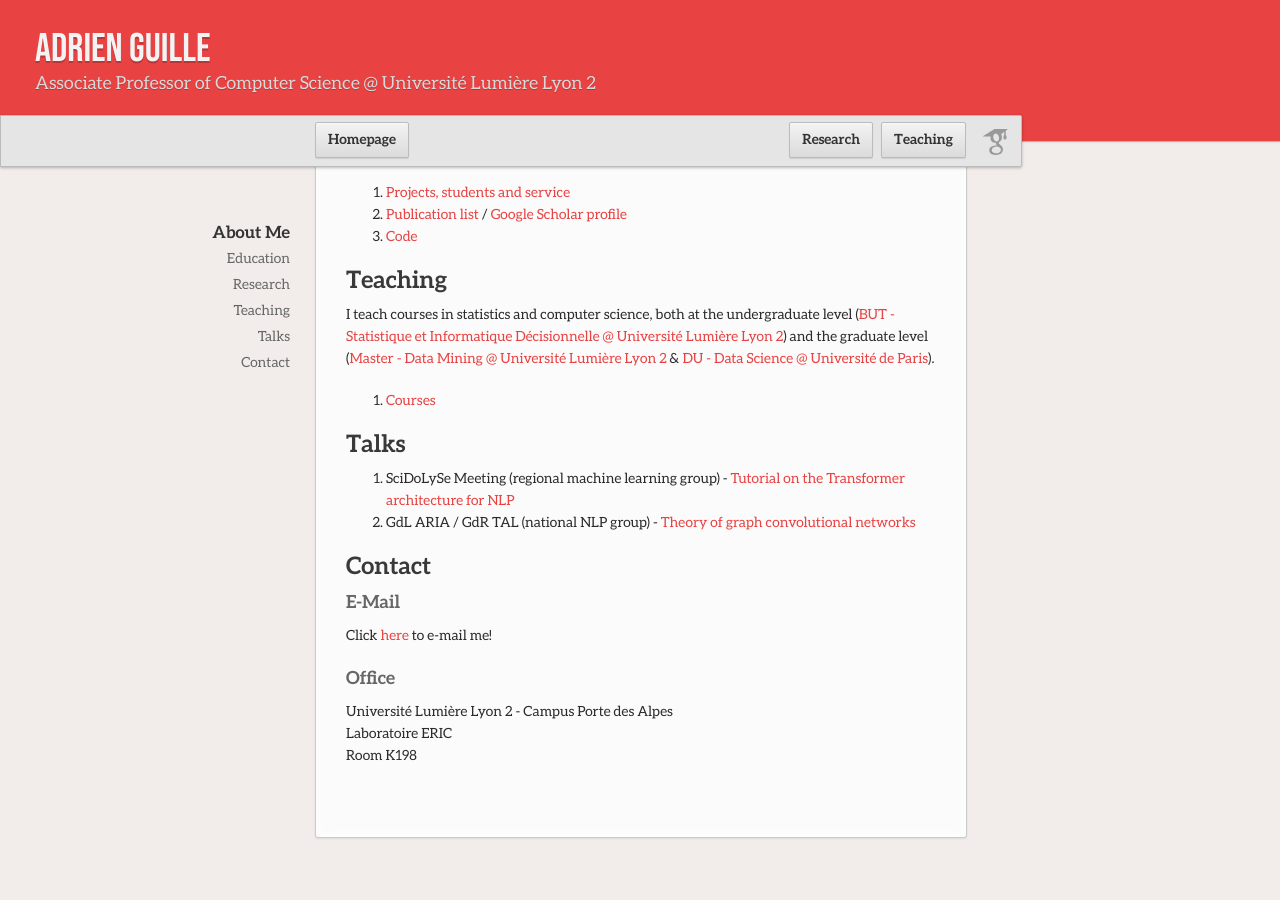
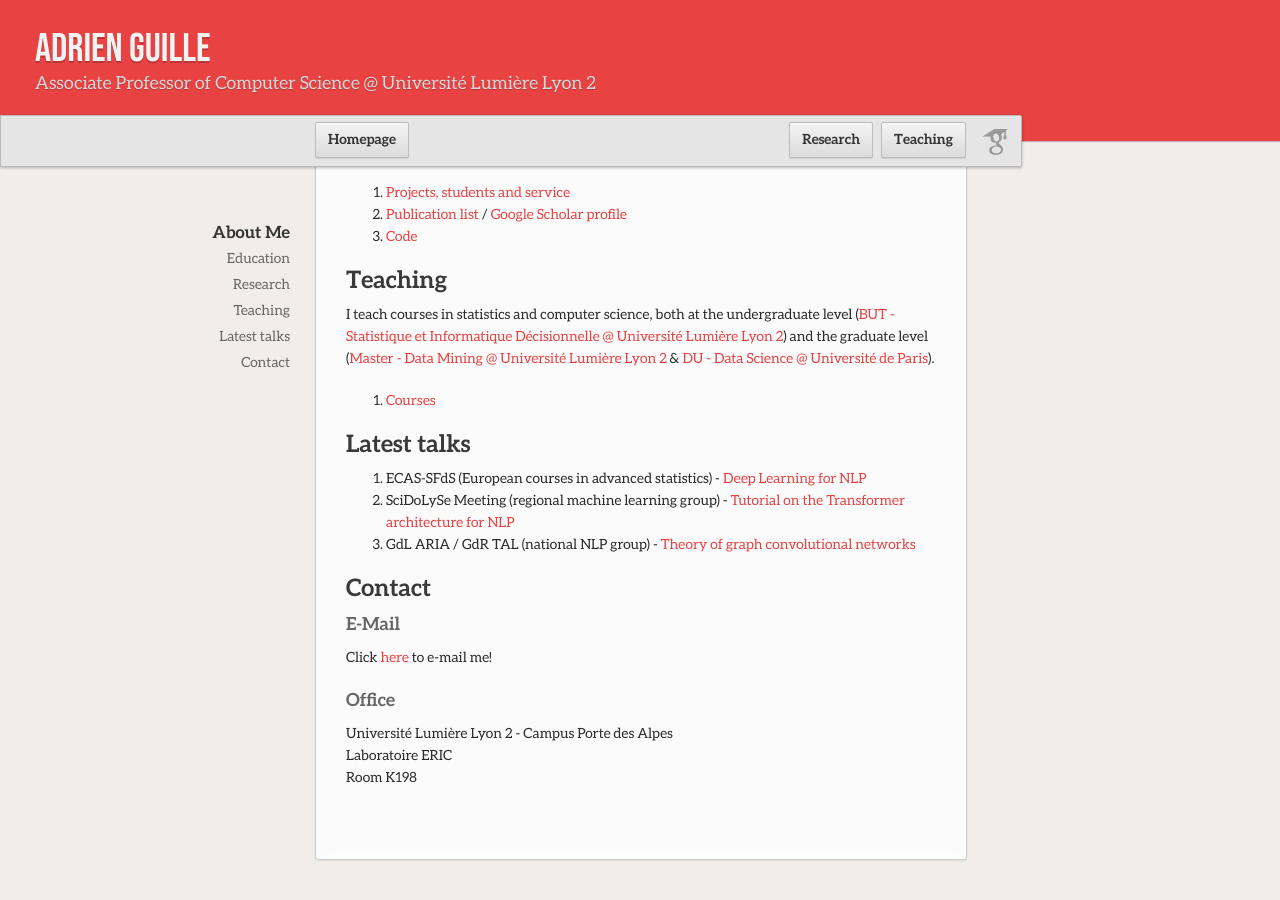
Before and after one commit to AdrienGuille/adrienguille.github.io, a Jekyll site: the page built from index.md, in a window 1280 px wide and 900 px high, scrolled down 519 px. Built offline with Jekyll 4.4.1, drawn with Linux system fonts in a browser that asks for light colours; our own code applies the rules of GitHub Pages for plain Markdown files; before the commit the page ends 1397 px from its top, so only the background shows below that.

Commit message:
Update index.md

```diff
--- a/index.md
+++ b/index.md
@@ -18,8 +18,9 @@ I teach courses in statistics and computer science, both at the undergraduate le
 
 - [Courses](teaching.md)
 
-## Talks
+## Latest talks
 
+- ECAS-SFdS (European courses in advanced statistics) - [Deep Learning for NLP](#)
 - SciDoLySe Meeting (regional machine learning group) - [Tutorial on the Transformer architecture for NLP](http://scidolyse.ens-lyon.fr/sites/default/files/2021-05/guile_small.pdf)
 - GdL ARIA / GdR TAL (national NLP group) - [Theory of graph convolutional networks](http://www.asso-aria.org/gdl/2021/20210115/)
 
```
